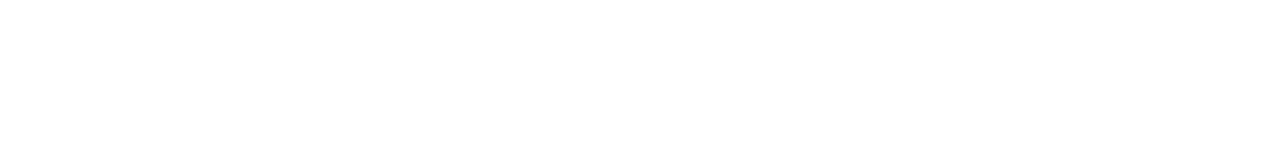
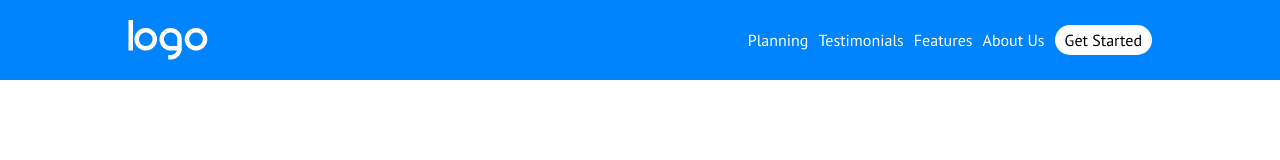
Before and after one commit to sabino-olivieri/htmlcss-responsive-layout, a plain HTML site: page index.html in a window 1280 px wide. Drawn offline with Linux system fonts and the light colour scheme.

Commit message:
feat: project scaffolding and header completed

```diff
--- a/css/style.css
+++ b/css/style.css
@@ -4,3 +4,88 @@
     padding: 0;
     box-sizing: border-box;
 }
+
+ul {
+    list-style-type: none;
+}
+
+a, button {
+    all: unset;
+    cursor: pointer;
+}
+
+body{
+    font-family: "PT Sans", sans-serif;
+}
+
+/* COMMON */
+.container {
+    width: 100%;
+    padding: 0px 10px;
+    margin: 0 auto;
+}
+
+.btn {
+    border-radius: 20px;
+}
+
+/* UTILITIES */
+
+:root {
+    --blue-color: #0084fd;
+    --header-height: 5rem;
+}
+
+.flex {
+    display: flex;
+}
+
+.space-between {
+    justify-content: space-between;
+}
+
+.y-center {
+    align-items: center;
+}
+
+.gap {
+    gap: 10px;
+}
+
+/* HEADER */
+header {
+    background-color: var(--blue-color);
+    height: var(--header-height);
+    color: white;
+}
+
+header nav {
+    display: none;
+}
+
+.menu-btn {
+    padding: 10px;
+}
+
+.nav-btn {
+    background-color: white;
+    padding: 5px 10px;
+    color: black;
+}
+
+@media screen and (min-width:992px) {
+
+    .container {
+        width: 80%;
+        padding: 0;
+    }
+
+    .menu-btn {
+        display: none;
+    }
+
+    header nav {
+        display: block;
+    }
+
+}
--- a/index.html
+++ b/index.html
@@ -4,6 +4,11 @@
     <meta charset="UTF-8">
     <meta name="viewport" content="width=device-width, initial-scale=1.0">
     <title>Document</title>
+
+    <!-- google font -->
+    <link rel="preconnect" href="https://fonts.googleapis.com">
+    <link rel="preconnect" href="https://fonts.gstatic.com" crossorigin>
+    <link href="https://fonts.googleapis.com/css2?family=PT+Sans:ital,wght@0,400;0,700;1,400;1,700&display=swap" rel="stylesheet">
 
     <!-- icon -->
     <link rel="stylesheet" href="https://cdnjs.cloudflare.com/ajax/libs/font-awesome/6.5.1/css/all.min.css" integrity="sha512-DTOQO9RWCH3ppGqcWaEA1BIZOC6xxalwEsw9c2QQeAIftl+Vegovlnee1c9QX4TctnWMn13TZye+giMm8e2LwA==" crossorigin="anonymous" referrerpolicy="no-referrer" />
@@ -13,5 +18,68 @@
 </head>
 <body>
 
+    <!-- header -->
+    <header class="flex y-center">
+        <div class="container flex y-center space-between">
+            <img src="./img/logo.png" alt="">
+
+            <nav>
+                <ul class="flex y-center gap">
+                    <li><a href="">Planning</a></li>
+                    <li><a href="">Testimonials</a></li>
+                    <li><a href="">Features</a></li>
+                    <li><a href="">About Us</a></li>
+                    <li><button class="nav-btn btn">Get Started</button></li>
+                </ul>
+            </nav>
+
+            <button class="menu-btn"><i class="fa-solid fa-bars"></i></button>
+
+        </div>
+    </header>
+    <!-- /header -->
+
+    <!-- blue card -->
+    <div>
+
+    </div>
+    <!-- /blue-card -->
+
+    <!-- strategic-planning -->
+    <section>
+
+    </section>
+    <!-- /strategic-planning -->
+
+    <!-- testimonials -->
+    <section>
+
+    </section>
+    <!-- /testimonials -->
+
+    <!-- benefits -->
+    <section>
+
+    </section>
+    <!-- /benefits -->
+
+    <!-- about-us -->
+    <section>
+
+    </section>
+    <!-- /about-us -->
+
+    <!-- get-started -->
+    <section>
+
+    </section>
+    <!-- /get-started -->
+
+    <!-- footer -->
+    <footer>
+
+    </footer>
+    <!-- /footer -->
+
 </body>
 </html>
```
